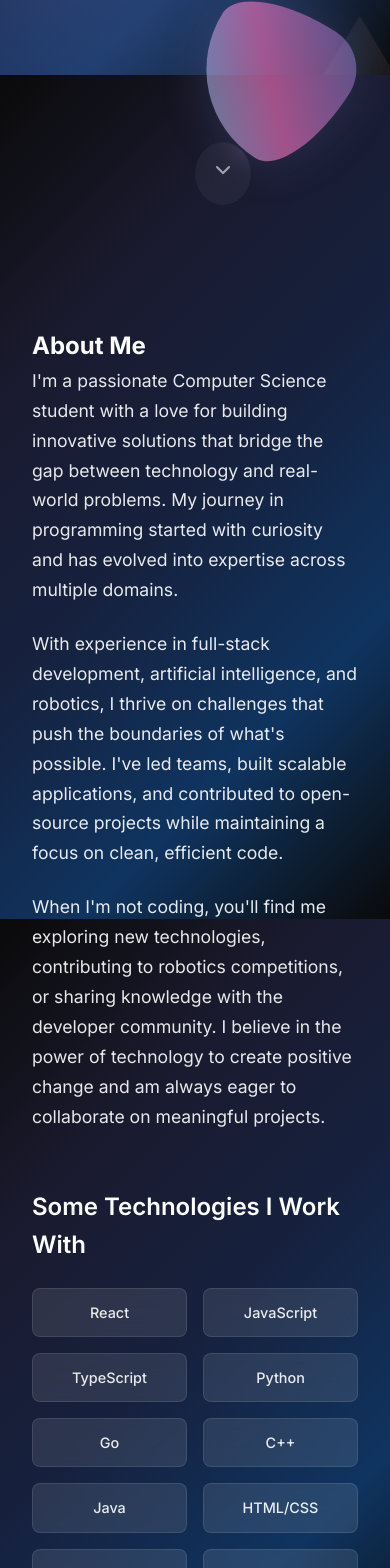
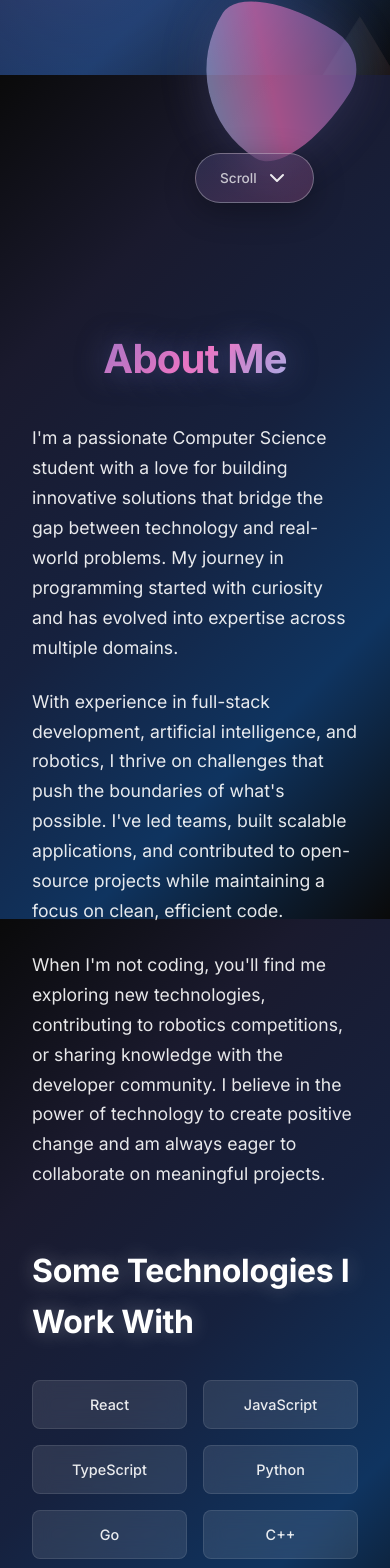
Before and after one commit to MadRobin13/MadRobin13-Website, a React (Create React App) app in the folder frontend/: page / in a window 390 px wide. Shown: the part 769-2337 px from the top of the page. Built offline with nearby package versions, Linux system fonts and the light colour scheme.

Commit message:
LSB before Mobile Refactor

```diff
--- a/frontend/src/App.css
+++ b/frontend/src/App.css
@@ -310,19 +310,34 @@ a {
   bottom: 2rem;
   left: 50%;
   transform: translateX(-50%);
-  color: rgba(255, 255, 255, 0.6);
+  color: rgba(255, 255, 255, 0.9);
   cursor: pointer;
-  transition: all 0.3s ease;
-  padding: 1rem;
-  border-radius: 50%;
-  background: rgba(255, 255, 255, 0.05);
-  backdrop-filter: blur(10px);
+  transition: all 0.4s cubic-bezier(0.4, 0, 0.2, 1);
+  padding: 0.75rem 1.5rem;
+  border-radius: 2rem;
+  background: linear-gradient(135deg, rgba(120, 119, 198, 0.2), rgba(255, 119, 198, 0.2));
+  backdrop-filter: blur(20px);
+  border: 1px solid rgba(255, 255, 255, 0.3);
+  box-shadow: 0 8px 32px rgba(0, 0, 0, 0.3);
+  display: flex;
+  align-items: center;
+  gap: 0.5rem;
+  font-size: 0.9rem;
+  font-weight: 500;
+}
+
+.scroll-indicator::before {
+  content: "Scroll";
+  font-size: 0.85rem;
+  opacity: 0.8;
 }
 
 .scroll-indicator:hover {
   color: #ffffff;
-  background: rgba(120, 119, 198, 0.2);
-  transform: translateX(-50%) translateY(-4px);
+  background: linear-gradient(135deg, rgba(120, 119, 198, 0.4), rgba(255, 119, 198, 0.4));
+  transform: translateX(-50%) translateY(-8px);
+  box-shadow: 0 12px 40px rgba(120, 119, 198, 0.5);
+  border-color: rgba(255, 255, 255, 0.5);
 }
 
 /* Section Headers */
@@ -332,27 +347,45 @@ a {
 }
 
 .section-header h2 {
-  font-size: clamp(2rem, 4vw, 3rem);
-  font-weight: 700;
+  font-size: clamp(2.5rem, 5vw, 3.5rem);
+  font-weight: 800;
   color: #ffffff;
-  margin-bottom: 1rem;
+  margin-bottom: 2rem;
   background: linear-gradient(135deg, #7877c6, #ff77c6, #77dbff);
   -webkit-background-clip: text;
   -webkit-text-fill-color: transparent;
   background-clip: text;
+  text-shadow: 0 0 30px rgba(120, 119, 198, 0.5);
+  letter-spacing: -0.02em;
 }
 
 .section-header p {
-  font-size: 1.25rem;
-  color: rgba(255, 255, 255, 0.8);
+  font-size: 1.35rem;
+  color: rgba(255, 255, 255, 0.9);
   max-width: 600px;
   margin: 0 auto;
+  line-height: 1.7;
+  font-weight: 400;
 }
 
 /* About Section */
 .about {
   padding: 6rem 0;
   position: relative;
+}
+
+.about h2 {
+  font-size: clamp(2.5rem, 5vw, 3.5rem);
+  font-weight: 800;
+  color: #ffffff;
+  margin-bottom: 2rem;
+  text-align: center;
+  background: linear-gradient(135deg, #7877c6, #ff77c6, #77dbff);
+  -webkit-background-clip: text;
+  -webkit-text-fill-color: transparent;
+  background-clip: text;
+  text-shadow: 0 0 30px rgba(120, 119, 198, 0.5);
+  letter-spacing: -0.02em;
 }
 
 .about-content {
@@ -370,10 +403,12 @@ a {
 }
 
 .about-skills h3 {
-  font-size: 1.5rem;
-  font-weight: 600;
+  font-size: 2rem;
+  font-weight: 700;
   color: #ffffff;
-  margin-bottom: 1.5rem;
+  margin-bottom: 2rem;
+  text-shadow: 0 0 20px rgba(255, 255, 255, 0.3);
+  letter-spacing: -0.01em;
 }
 
 .skills-grid {
@@ -406,6 +441,20 @@ a {
 .projects {
   padding: 6rem 0;
   position: relative;
+}
+
+.projects h2 {
+  font-size: clamp(2.5rem, 5vw, 3.5rem);
+  font-weight: 800;
+  color: #ffffff;
+  margin-bottom: 2rem;
+  text-align: center;
+  background: linear-gradient(135deg, #7877c6, #ff77c6, #77dbff);
+  -webkit-background-clip: text;
+  -webkit-text-fill-color: transparent;
+  background-clip: text;
+  text-shadow: 0 0 30px rgba(120, 119, 198, 0.5);
+  letter-spacing: -0.02em;
 }
 
 .projects-grid {
@@ -616,10 +665,16 @@ a {
 
 .contact h2 {
   text-align: center;
-  font-size: 2.5rem;
-  font-weight: 700;
+  font-size: clamp(2.5rem, 5vw, 3.5rem);
+  font-weight: 800;
   color: #ffffff;
-  margin-bottom: 1rem;
+  margin-bottom: 2rem;
+  background: linear-gradient(135deg, #7877c6, #ff77c6, #77dbff);
+  -webkit-background-clip: text;
+  -webkit-text-fill-color: transparent;
+  background-clip: text;
+  text-shadow: 0 0 30px rgba(120, 119, 198, 0.5);
+  letter-spacing: -0.02em;
 }
 
 .contact p {
@@ -728,6 +783,7 @@ a {
   opacity: 0.1;
   filter: blur(1px);
   box-shadow: 0 0 20px rgba(255, 107, 107, 0.3);
+  border-radius: 0px;
 }
 
 @keyframes float {
--- a/frontend/src/App.js
+++ b/frontend/src/App.js
@@ -387,6 +387,7 @@ function App() {
             className="scroll-indicator"
             animate={{ y: [0, 10, 0] }}
             transition={{ duration: 2, repeat: Infinity }}
+            onClick={() => scrollToSection('about')}
           >
             <ChevronDown size={24} />
           </motion.div>
```
